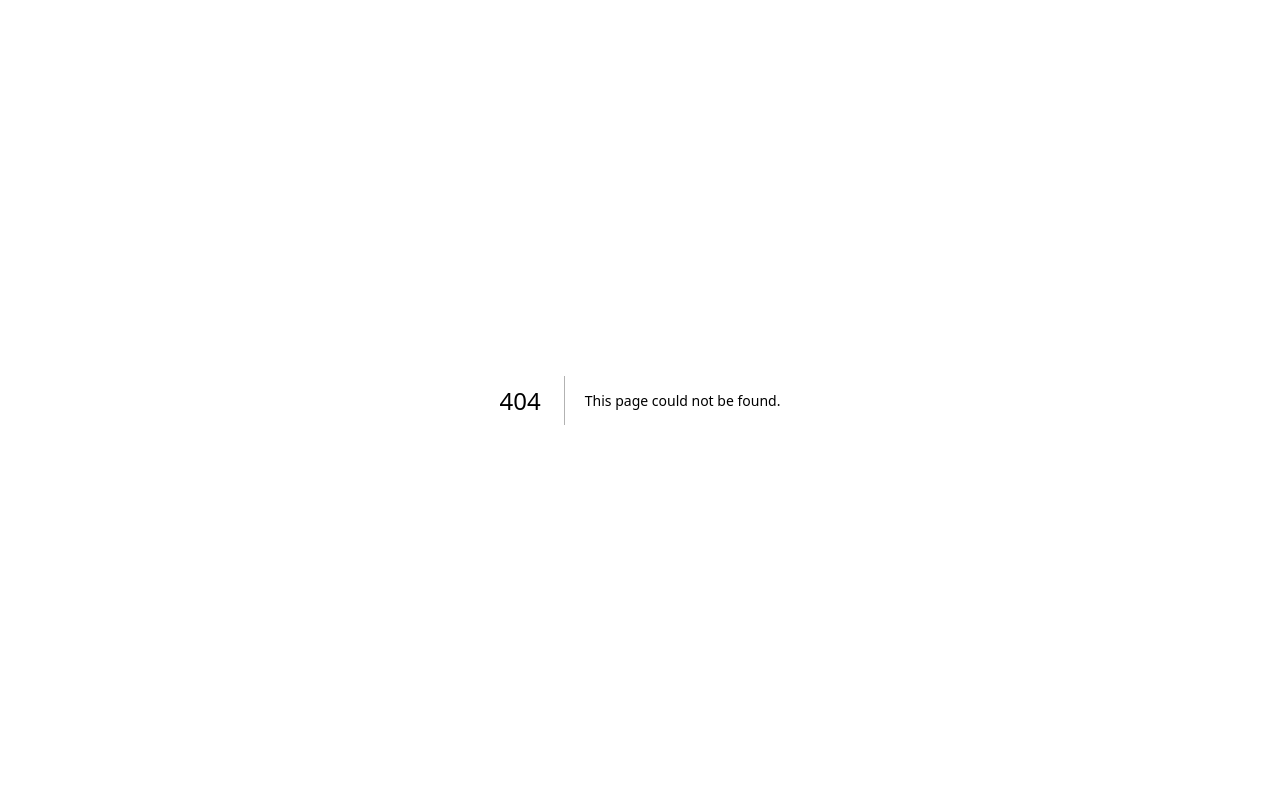
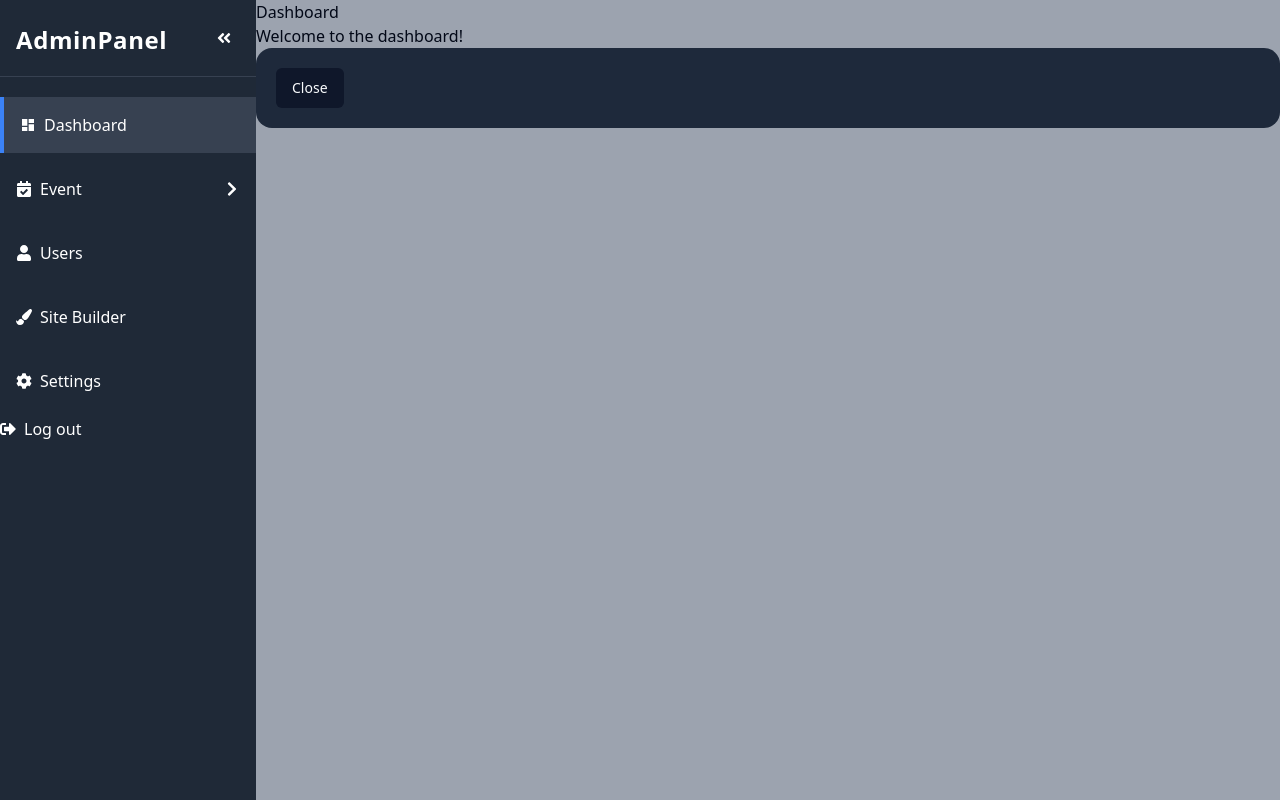
Before and after one commit to chvlpont/event, a Next.js app: page /admin/1 in a window 1280 px wide. Before the commit this address had no page. Built offline with nearby package versions, Linux system fonts and the light colour scheme; no server answers; the database is empty.

Commit message:
Teststuff för details page

```diff
--- /dev/null
+++ b/app/admin/(event)/[id]/page.jsx
@@ -0,0 +1,19 @@
+import { Button } from "@/components/ui/button"
+import getDocument from "@/lib/getDocument"
+import Link from "next/link"
+
+
+
+export default async function DetailEventPage({ params }) {
+
+  const event = await getDocument('events', params.id)
+
+  return (
+    <div className="bg-slate-800 px-5 py-5 rounded-2xl">
+      <h1>{event?.title}</h1>
+      <Button asChild>
+        <Link href="/admin">Close</Link>
+      </Button>
+    </div>
+  )
+}
--- a/app/admin/_components/eventList.jsx
+++ b/app/admin/_components/eventList.jsx
@@ -1,7 +1,9 @@
 'use-client'
 
+import { Button } from "@/components/ui/button"
 import { db } from "@/firebase.config"
 import { collection, onSnapshot, query } from "firebase/firestore"
+import Link from "next/link"
 import { useEffect, useState } from "react"
 
 
@@ -48,9 +50,11 @@ function EventList() {
         <span>{event.registrants}/{event.limit}</span>
         {event.registrants >= event.limit && <span className="ml-2 text-red-500">(Full)</span>}
       </div>
-      <button type="submit" className="w-full py-3 px-4 bg-blue-400 text-white dark:bg-blue-600 dark:text-gray-200 rounded hover:bg-blue-500 dark:hover:bg-blue-900 focus:outline-none active:scale-95 transition duration-200 ease-in-out col-span-1">
-        Edit
-      </button>
+      <Button asChild type="submit" className="w-full py-3 px-4 bg-blue-400 text-white dark:bg-blue-600 dark:text-gray-200 rounded hover:bg-blue-500 dark:hover:bg-blue-900 focus:outline-none active:scale-95 transition duration-200 ease-in-out col-span-1">
+        <Link href={`/admin/${event.id}`}>
+          <p>Edit</p>
+        </Link>
+      </Button>
       </div>
     ))}
     </div>
--- a/app/admin/layout.jsx
+++ b/app/admin/layout.jsx
@@ -6,7 +6,7 @@ const MainContent = React.lazy(() => import('./_components/mainContent'));
 const AdminNavbar = React.lazy(() => import('./_components/adminNavbar'));
 
 
-function AdminLayout() {
+function AdminLayout({ children }) {
   const [selectedPage, setSelectedPage] = useState('Dashboard');
 
   const loader = (
@@ -22,6 +22,7 @@ function AdminLayout() {
         <main className="flex-1 overflow-y-auto bg-gray-400">
           {/* <AdminNavbar/>  */}
           <MainContent selectedPage={selectedPage} />
+          { children }
         </main>
       </div>
     </Suspense>
--- /dev/null
+++ b/lib/getDocument.js
@@ -0,0 +1,13 @@
+import { db } from "@/firebase.config";
+import { doc, getDoc } from "firebase/firestore";
+
+
+export default async function getDocument(collectionName, docId) {
+  const docSnap = await getDoc(doc(db, collectionName, docId))
+
+  if(!docSnap.exists()) {
+    return { error: 'Document does not exist' }
+  }
+
+  return { id: docSnap.id, ...docSnap.data() }
+}
--- a/package.json
+++ b/package.json
@@ -22,6 +22,7 @@
     "react": "^18",
     "react-dom": "^18",
     "react-icons": "^5.2.1",
+    "react-modal": "^3.16.1",
     "react-spinners": "^0.13.8",
     "tailwind-merge": "^2.3.0",
     "tailwindcss-animate": "^1.0.7"
```
Also changed, not shown: 1 other file (tests, documents, lock files or other folders).
